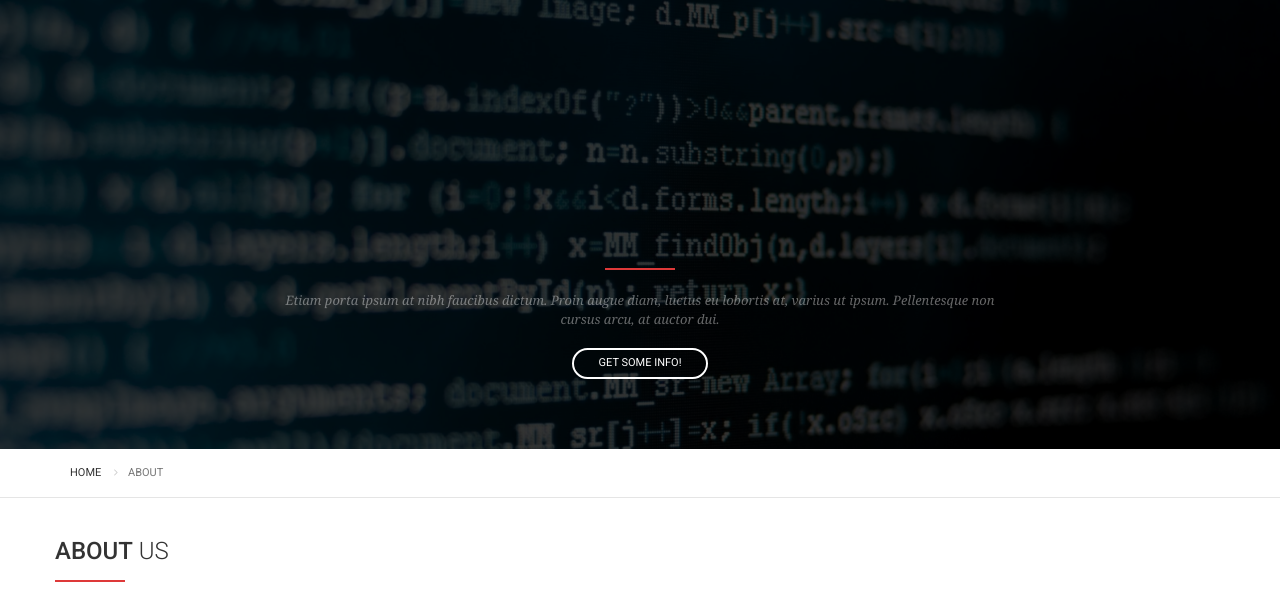
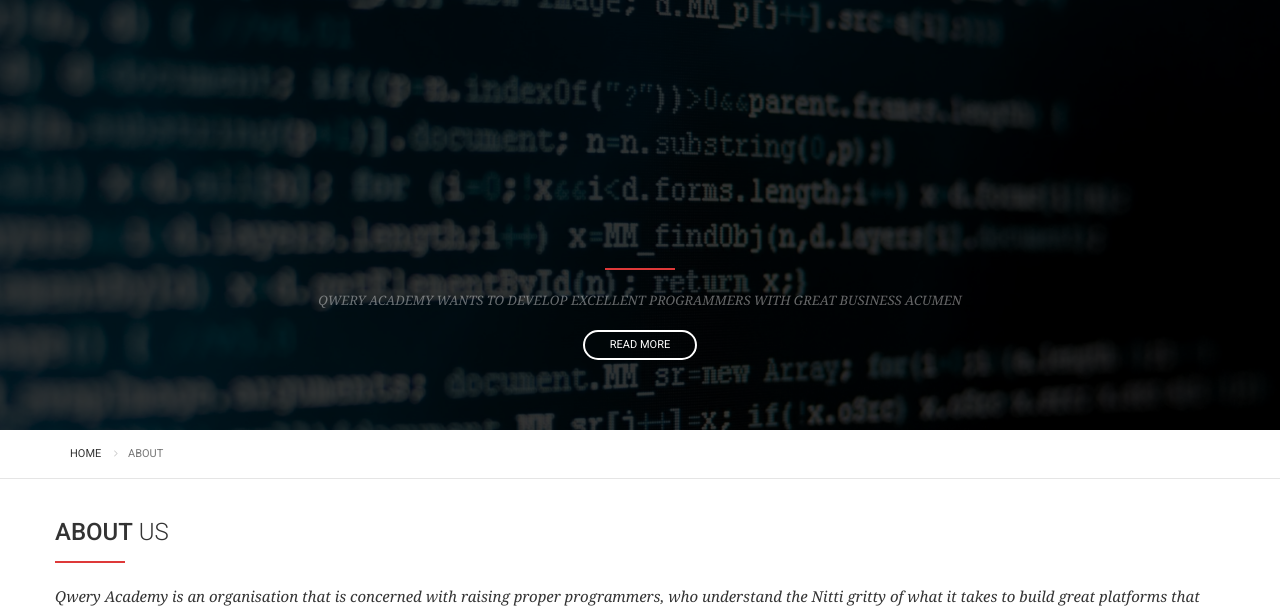
Before and after one commit to QweryAcademy/Website, a Django app: page /about/ in a window 1280 px wide. Shown: the part 80-686 px from the top of the page. Run offline with Django 3.2, Linux system fonts and the light colour scheme; some libraries are stand-ins or nearby versions.

Commit message:
Added new text to the banner on '/about'.

```diff
--- a/source_code/qweryacademy/templates/pages/about.html
+++ b/source_code/qweryacademy/templates/pages/about.html
@@ -12,9 +12,8 @@
                     <span class="icon icon-lg icon-circle icon-primary margin-bottom-20 animated" data-animation="bounceIn"><i class="fa fa-user"></i></span>
                     <h1 class="text-uppercase margin-bottom-0 animated" data-animation="flipInX" data-animation-delay="200"><strong>About</strong> Us</h1>
                     <span class="sep sep-primary"></span>
-                    <div class="font-alt text-muted margin-bottom-20">Etiam porta ipsum at nibh faucibus dictum. Proin augue diam, luctus eu lobortis at, varius ut ipsum.
-                        Pellentesque non cursus arcu, at auctor dui. </div>
-                    <span data-target="local-scroll"><a href="#content" class="btn btn-sm btn-default">Get some info!</a></span>
+                    <div class="font-alt text-muted margin-bottom-20">QWERY ACADEMY WANTS TO DEVELOP EXCELLENT PROGRAMMERS WITH GREAT BUSINESS ACUMEN </div>
+                    <span data-target="local-scroll"><a href="#content" class="btn btn-sm btn-default">READ MORE</a></span>
                 </div>
             </div>
         </div>
```
